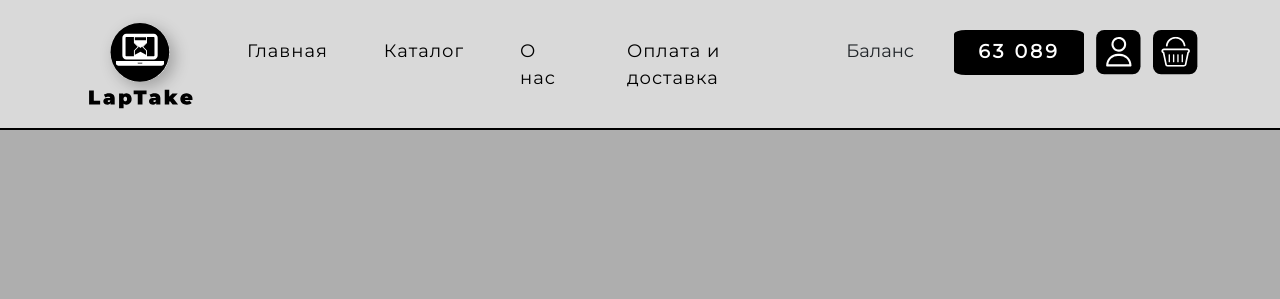
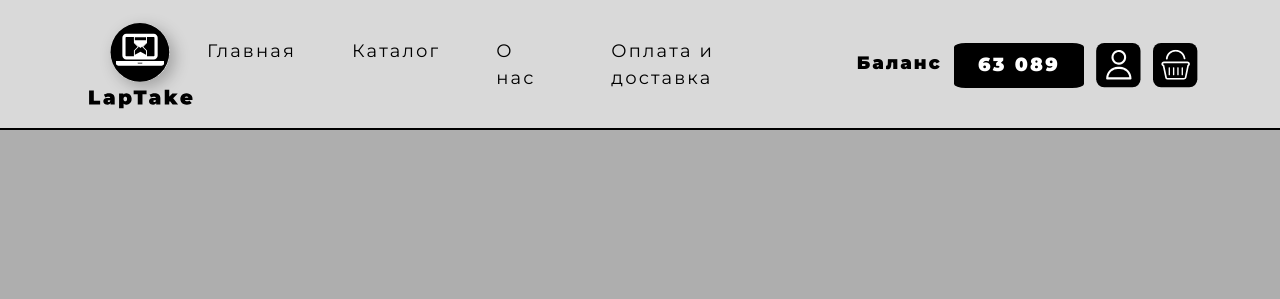
Before and after one commit to Tosking/laptake, a PHP site: page / in a window 1280 px wide. Shown: the top 299 px of the page. Run offline with PHP 8.4, Linux system fonts and the light colour scheme.

Commit message:
add button in promo section,remake header(add and delete margin),new style for button,header in promo section,add new section about_us

```diff
--- a/assets/css/style.css
+++ b/assets/css/style.css
@@ -7,6 +7,7 @@
     --colorLink: #FC6C33; /*Цвет полоски под ссылками в навбаре*/
     --colorFooter: #3A3A3A;
     --colorBalanceP: #FFFFFF; /*Цвет текста баланса*/
+    --colorButtonPromo:#FC6C33;
 }
 body{
     background: #4c4c4c;
@@ -29,9 +30,10 @@ body{
     padding-bottom: 14px;
     margin-bottom: 100px;
 }
+
 /*Стилизация ссылок в навигации*/
 .navbar-nav a{
-    font-weight: 520;
+    font-weight: 400;
     font-style: normal;
     transition: font-weight .2s, color .2s,  line-through .2s !important;
     color: var(--colorHeadInner);
@@ -39,7 +41,7 @@ body{
 .nav-link {
     color: var(--colorLink);
     text-decoration: none;
-    letter-spacing: 1px;
+    letter-spacing: 0.12em;
     display: inline-block;
     position: relative;
   }
@@ -70,19 +74,18 @@ body{
 
 }
 .nav-link:hover{
-    font-weight: 650;
-    color:#FC6C33;
+    font-weight: 600;
+    color:var(--colorLink);
 }
  .nav-link:hover::after{
-
     width: 100%;
     left: 0;
 }
 .nav-item{
-    margin-left:40px;
+    margin-right:40px;
 }
-/*Стили для иконки баланса*/
-.balance{
+/*Стили баланса*/
+.block_balance{
     padding:8px 0;
     width:130px;
     height: 45px;
@@ -90,26 +93,31 @@ body{
     background-color:#000000;
 }
 
-
 .balance_parag{
     margin:0;
     font-size:19px;
     color: var(--colorBalanceP);
-    letter-spacing: 3px;
+    letter-spacing: 0.12em;
     font-weight: 900;
 }
-
+.balance_text{
+    font-weight:900;
+    font-style: normal;
+    line-height: 24px;
+    letter-spacing: 0.12em;
+    color:#000000;
+}
 /*Личный кабинет и корзина*/
-.lk-and-trash{
-    margin-left: 12px;
+/*общий отступ для элементов где располагается лк, корзина и баланс*/
+.ptt{
+    margin-right: 12px;
+}
+/*Обнуление margin у последнего элемента*/
+.lk-and-trash:last-child{
+    margin-right:0;
 }
 
 
-/*Content(позже добавлю)*/
-.content{
-    background-size: contain;
-    background: var(--colorBack);
-}
 .block_notebook{
     border-bottom:1px solid #000000;
 
--- a/index.html
+++ b/index.html
@@ -5,7 +5,7 @@
     <meta charset="UTF-8">
     <meta http-equiv="X-UA-Compatible" content="IE=edge">
     <meta name="viewport" content="width=device-width, initial-scale=1.0">
-    <link href="https://fonts.googleapis.com/css2?family=Montserrat&display=swap" rel="stylesheet">
+    <link href="https://fonts.googleapis.com/css2?family=Montserrat:wght@400;900&display=swap" rel="stylesheet">
     <link href="/assets/css/bootstrap.min.css" rel="stylesheet">
 
     <link rel="stylesheet" href="/assets/css/style.css">
@@ -38,24 +38,20 @@
           <li class="nav-item">
             <a class="nav-link" href="#">Оплата и доставка</a>
           </li>
-          <li class = "nav-item mt-2">
-          <span class="navbar-text">Баланс</span>
-        </li>
-        <li class = "nav-item">
-          <div class="d-lg-flex text-center">
 
-            <div class="balance">
-              <span  class="balance_parag">63 089</span>
-              </div>
-          </div>
-        </li>
 
-            <a class = "lk-and-trash" href="#"><img src="/assets/photo/Иконка ЛК.svg"  alt="#" width="45" height="45" ></a>
-            <a class="lk-and-trash" href="#"><img src="/assets/photo/Иконка корзины.svg" alt="#" width="45" height="45"></a>
-          </div>
         </ul> <!--Navbar-nav-->
         <!--Контейнер для создания иконки баланса-->
 
+        <div class="d-lg-flex text-center">
+          <span class="balance_text navbar-text ptt">Баланс</span>
+          <div class="block_balance ptt">
+            <span  class="balance_parag">63 089</span>
+            </div>
+        </div>
+
+          <a class = "lk-and-trash ptt" href="#"><img src="/assets/photo/Иконка ЛК.svg"  alt="#" width="45" height="45" ></a>
+          <a class="lk-and-trash ptt" href="#"><img src="/assets/photo/Иконка корзины.svg" alt="#" width="45" height="45"></a>
 
 
 
@@ -72,26 +68,27 @@
         <h1 id = "center_text_first">Дарим возможность</h1>
         <p id = "center_text_second">Готовый к использованию ноутбук с<br> доставкой на дом </p>
          </div>
+         <button type="button" class="btn"><strong>Заказать в один клик</strong></button>
       </div>
       <div class="col-md-6 col-sm-7">
         <div class="block"><img src="/assets/photo/back.svg" alt="#" class="img-fluid"></div>
       </div>
-    </section>
-  </div>
-</div>
+    </section> <!--Section promo row-->
+  </div> <!--Container-->
+</div><!--Container-fluid promo_back-->
 
   <div class="container about_us">
     <section class="row align-items-center">
       <div class="col-md-6">
           <div class="block_about_us">
-
+            <img src="/assets/photo/Delivery 1.svg" alt="#">
           </div>
       </div>
       <div class="col-md-6">
         хуй2
       </div>
     </section>
-  </div>
+  </div><!--Container about_us-->
 
 
 <footer class = "container-fluid footer">
@@ -105,9 +102,9 @@
         <div class="d-inline"> <img src="/assets/photo/telegram_logo_icon_147228 1.svg" class = "rounded float-end"id="footer_telegnvk"  alt="#"></div>
           <div class="d-inline" > <img src="/assets/photo/vk_icon-icons 1.svg"class = "rounded float-end" id="footer_telegnvk" alt="#"></div>
       </div>
-    </div>
-  </div>
-</footer>
+    </div><!--Row-->
+  </div><!--Container-->
+</footer><!--Container-fluid footer-->
 
   <script src="/assets/js/bootstrap.bundle.min.js"></script>
     <script src="js/app.js"></script>
```
Also changed, not shown: other parts of assets/css/style.css (+32 -3 lines), assets/photo/Delivery 1.svg (added).
